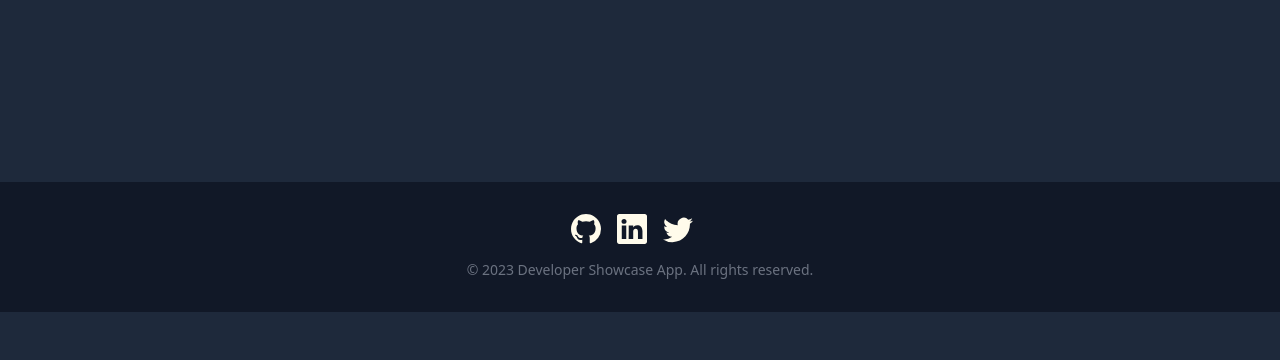
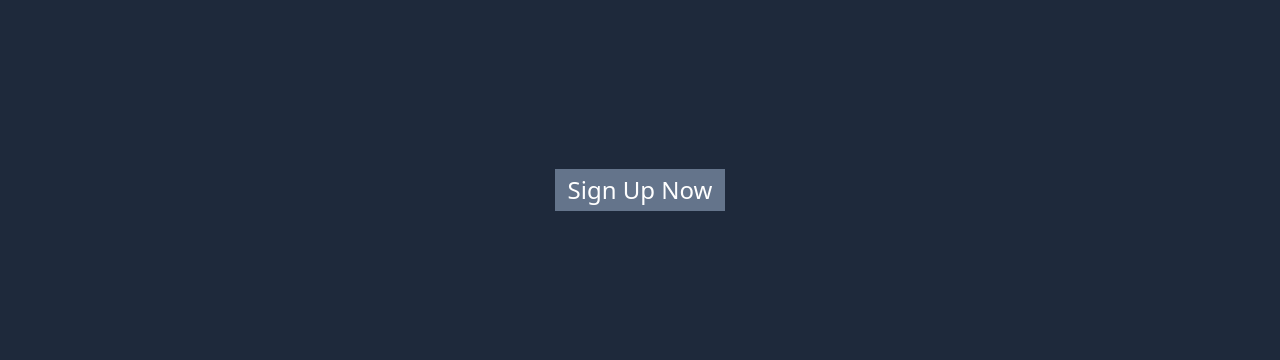
Before and after one commit to DakotaLMartinez/project-showcase, a React (Vite) app: page / in a window 1280 px wide. Shown: the part 2066-2426 px from the top of the page. Before the commit the page ends 2378 px from the top, so only its background shows below. Built offline with nearby package versions, Linux system fonts and the light colour scheme.

Commit message:
add signup form to bottom of homepage

```diff
--- a/src/pages/HomePage.jsx
+++ b/src/pages/HomePage.jsx
@@ -1,6 +1,11 @@
-import React from "react";
+import { useState } from "react";
+import SignupForm from "../components/SignupForm";
+import Button from "../components/ui/Button";
+import { useAuth } from "../context/AuthContext";
 
 function HomePage() {
+  const [showSignupForm, setShowSignupForm] = useState(false);
+  const { isLoggedIn } = useAuth();
   return (
     <div className="py-4 sm:py-8 mt-6">
       <div className="min-h-80v grid text-center items-center justify-center py-4 px-8">
@@ -50,6 +55,27 @@ function HomePage() {
           </div>
         </section>
       </div>
+      {!isLoggedIn && (
+        <div className="min-h-30v">
+          {showSignupForm ? (
+            <div className="bg-slate-200 mt-8">
+              <section className="max-w-lg mx-auto py-12">
+                <SignupForm onFinish={() => setShowSignupForm(false)} />
+              </section>
+            </div>
+          ) : (
+            <div className="flex h-30v items-center justify-center">
+              <Button
+                className="text-2xl"
+                primary
+                onClick={() => setShowSignupForm(true)}
+              >
+                Sign Up Now
+              </Button>
+            </div>
+          )}
+        </div>
+      )}
     </div>
   );
 }
--- a/tailwind.config.cjs
+++ b/tailwind.config.cjs
@@ -6,12 +6,14 @@ module.exports = {
   theme: {
     extend: {
       height: {
+        "30v": "30vh",
         "50v": "50vh",
         "75v": "75vh",
         "80v": "80vh",
         "85v": "85vh",
       },
       minHeight: {
+        "30v": "30vh",
         "50v": "50vh",
         "75v": "75vh",
         "80v": "80vh",
```
